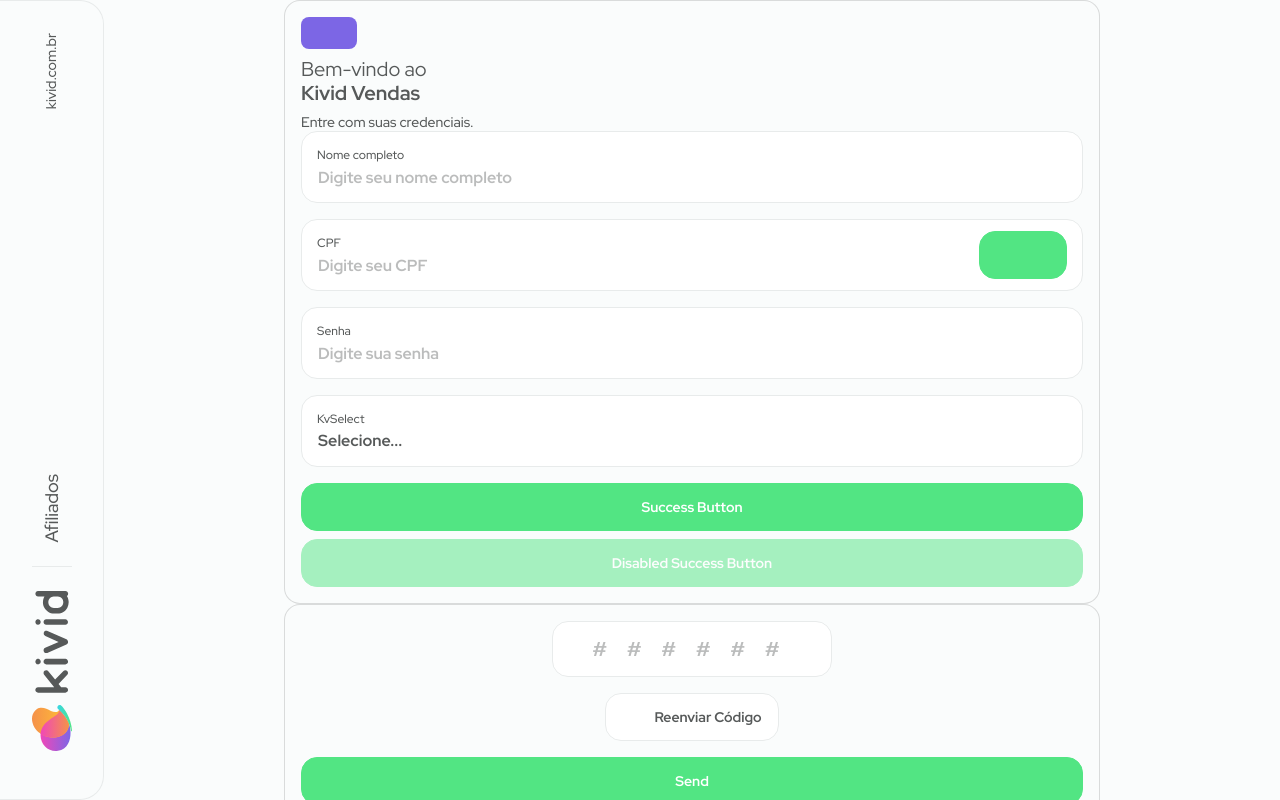
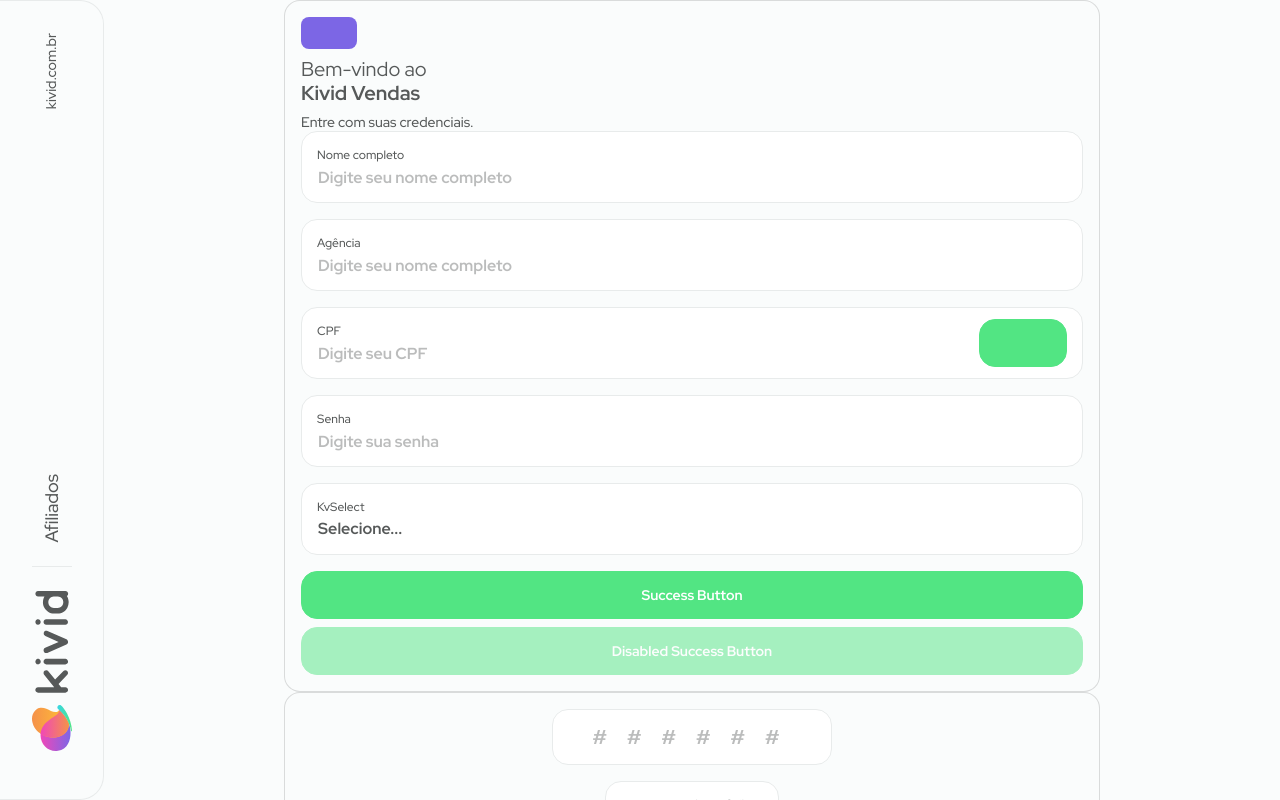
Before and after one commit to kivid-saude/kivid-ui, a React (Vite) app: page / in a window 1280 px wide. Shown: the top 800 px of the page. Built offline with nearby package versions, Linux system fonts and the light colour scheme; the HTML template or start-up script is replaced by a standard one.

Commit message:
Atualizado

```diff
--- a/src/App.tsx
+++ b/src/App.tsx
@@ -18,6 +18,7 @@
 import { KvPasswordInput } from "./components/KvPasswordInput/KvPasswordInput";
 import { KvSelect } from "./components/KvSelect/KvSelect";
 import { KvTitle } from "./components/KvTitle/KvTitle";
+import { Smask } from "./components/Smask/Smask";
 import { useAlert } from "./hooks/useAlert";
 import { useModal } from "./hooks/useModal";
 import logo from "/logo-kivid.svg";
@@ -60,6 +61,13 @@
             <KvFieldset>
               <KvLabel>Nome completo</KvLabel>
               <KvInput placeholder="Digite seu nome completo" required />
+            </KvFieldset>
+
+            <KvFieldset>
+              <KvLabel>Agência</KvLabel>
+              <Smask mask={["d-d", "dd-d", "ddd-d", "dddd-d"]}>
+                <KvInput placeholder="Digite seu nome completo" />
+              </Smask>
             </KvFieldset>
 
             <KvFieldset>
--- a/src/components/KvTitle/KvTitle.tsx
+++ b/src/components/KvTitle/KvTitle.tsx
@@ -47,7 +47,7 @@
       <header className={`kv-header ${colorClass} ${sizeClass}`}>
         {!!icon && (
           <div className="kv-title-icon">
-            <KvIcon icon="check" />
+            <KvIcon icon={icon} />
           </div>
         )}
 
```
